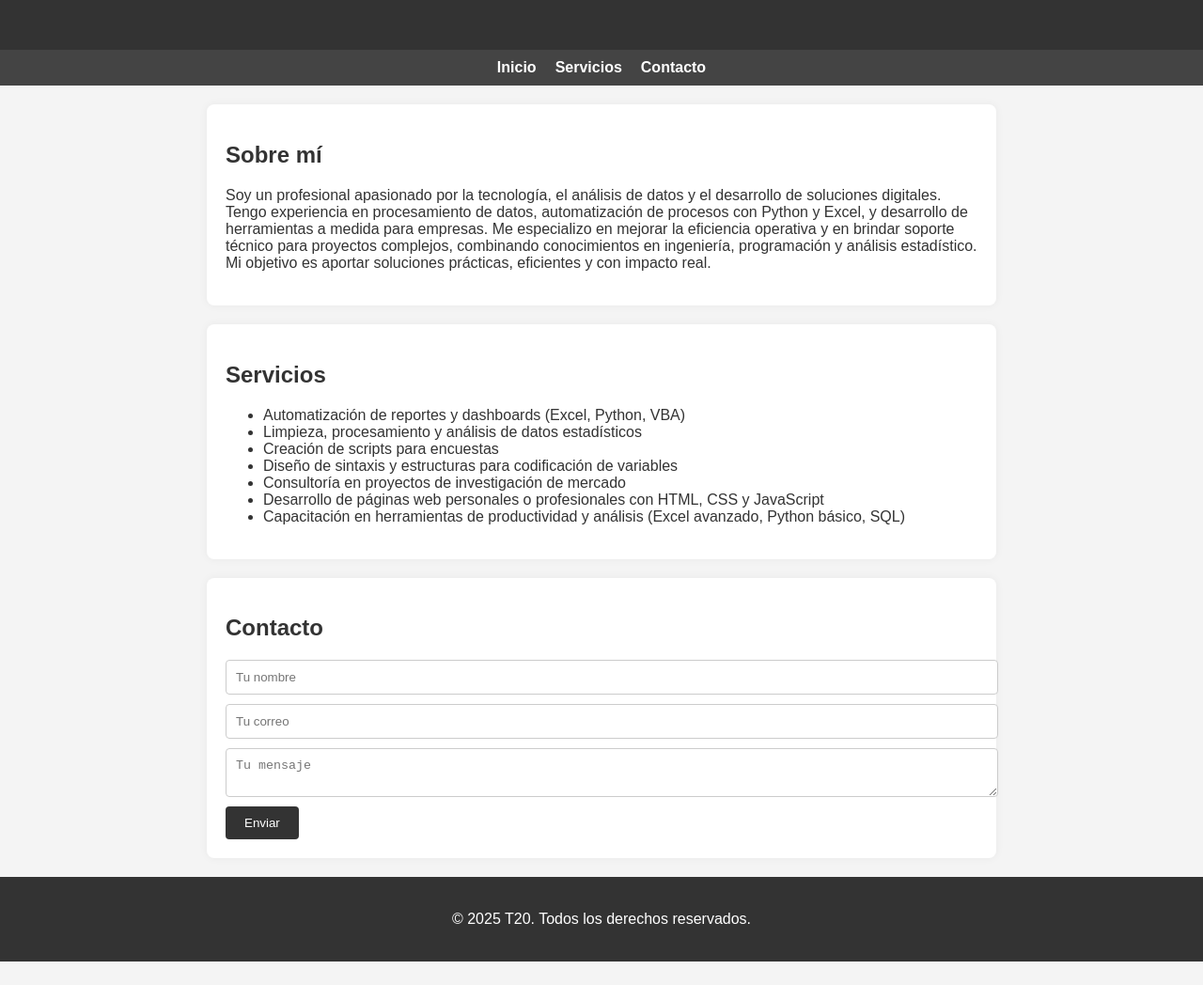
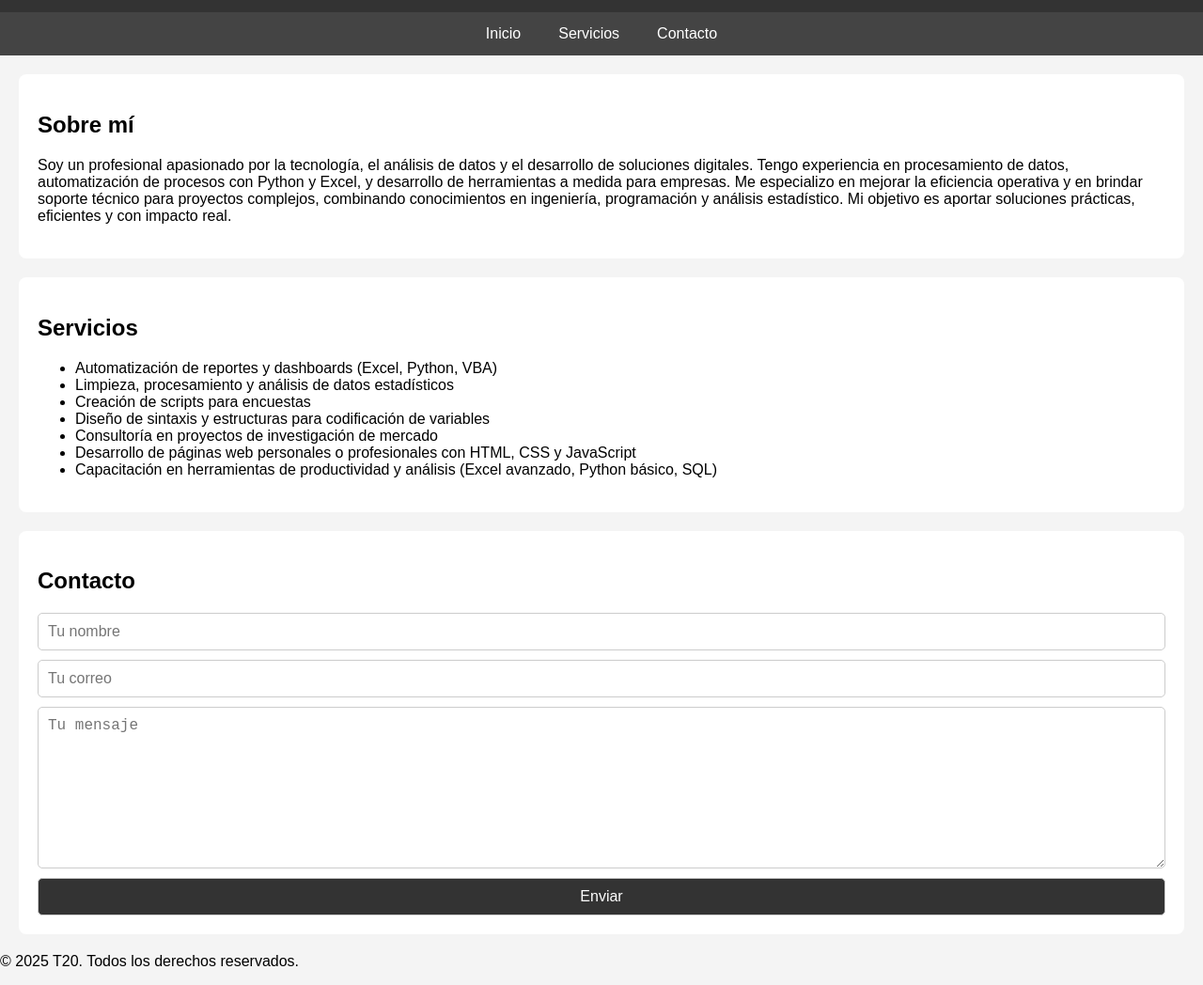
Before and after one commit to teoremax20/mi-pagina-web, a plain HTML site: page index.html in a window 1280 px wide. Shown: the part 141-1189 px from the top of the page at 94% size. Before the commit the page ends 1164 px from the top, so only its background shows below. Drawn offline with Linux system fonts and the light colour scheme.

Commit message:
Add files via upload

```diff
--- a/index.html
+++ b/index.html
@@ -1,4 +1,3 @@
-
 <!DOCTYPE html>
 <html lang="es">
 <head>
@@ -40,10 +39,11 @@
   <section id="contacto">
     <h2>Contacto</h2>
     <form action="https://formsubmit.co/teoremax20@gmail.com" method="POST">
+      <input type="text" name="nombre" placeholder="Tu nombre" required>
+      <input type="email" name="email" placeholder="Tu correo" required>
+      <textarea name="mensaje" placeholder="Tu mensaje" required rows="6"></textarea>
       <input type="hidden" name="_captcha" value="false">
-      <input type="text" name="nombre" placeholder="Tu nombre" required />
-      <input type="email" name="email" placeholder="Tu correo" required />
-      <textarea name="mensaje" placeholder="Tu mensaje" required></textarea>
+      <input type="hidden" name="_next" value="https://teoremax20.github.io/mi-pagina-web/#contacto">
       <button type="submit">Enviar</button>
     </form>
   </section>
@@ -51,7 +51,5 @@
   <footer>
     <p>&copy; 2025 T20. Todos los derechos reservados.</p>
   </footer>
-
-  <script src="script.js"></script>
 </body>
 </html>
--- a/style.css
+++ b/style.css
@@ -1,89 +1,63 @@
-/* Estilo general */
 body {
   font-family: Arial, sans-serif;
   margin: 0;
   padding: 0;
   background-color: #f4f4f4;
-  color: #333;
-  scroll-behavior: smooth;
 }
 
-/* Encabezado */
 header {
   background-color: #333;
   color: white;
-  padding: 40px 20px;
+  padding: 20px;
   text-align: center;
 }
 
-/* Navegación */
 nav {
+  display: flex;
+  justify-content: center;
   background-color: #444;
-  display: flex;
-  flex-wrap: wrap;
-  justify-content: center;
-  gap: 20px;
-  padding: 10px;
 }
 
 nav a {
   color: white;
+  padding: 14px 20px;
   text-decoration: none;
-  font-weight: bold;
 }
 
-/* Secciones */
-section {
-  padding: 20px;
-  max-width: 800px;
-  margin: 20px auto;
-  background-color: white;
-  border-radius: 8px;
-  box-shadow: 0 0 10px rgba(0, 0, 0, 0.05);
+nav a:hover {
+  background-color: #555;
 }
 
-/* Formulario de contacto */
-form input,
-form textarea {
-  display: block;
-  width: 100%;
-  margin-bottom: 10px;
+section {
+  background-color: white;
+  margin: 20px;
+  padding: 20px;
+  border-radius: 8px;
+}
+
+form {
+  display: flex;
+  flex-direction: column;
+  gap: 10px;
+}
+
+input, textarea, button {
   padding: 10px;
+  font-size: 16px;
+  border-radius: 5px;
   border: 1px solid #ccc;
-  border-radius: 4px;
+}
+
+textarea {
+  min-height: 150px;
 }
 
 button {
   background-color: #333;
   color: white;
-  border: none;
-  padding: 10px 20px;
   cursor: pointer;
-  border-radius: 4px;
 }
 
-/* Pie de página */
-footer {
-  text-align: center;
-  padding: 20px;
-  background-color: #333;
-  color: white;
-  margin-top: 20px;
+button:hover {
+  background-color: #555;
 }
-
-/* Responsive */
-@media (max-width: 600px) {
-  header h1 {
-    font-size: 24px;
-  }
-
-  nav {
-    flex-direction: column;
-    align-items: center;
-  }
-
-  section {
-    margin: 10px;
-    padding: 15px;
-  }
-}
```
